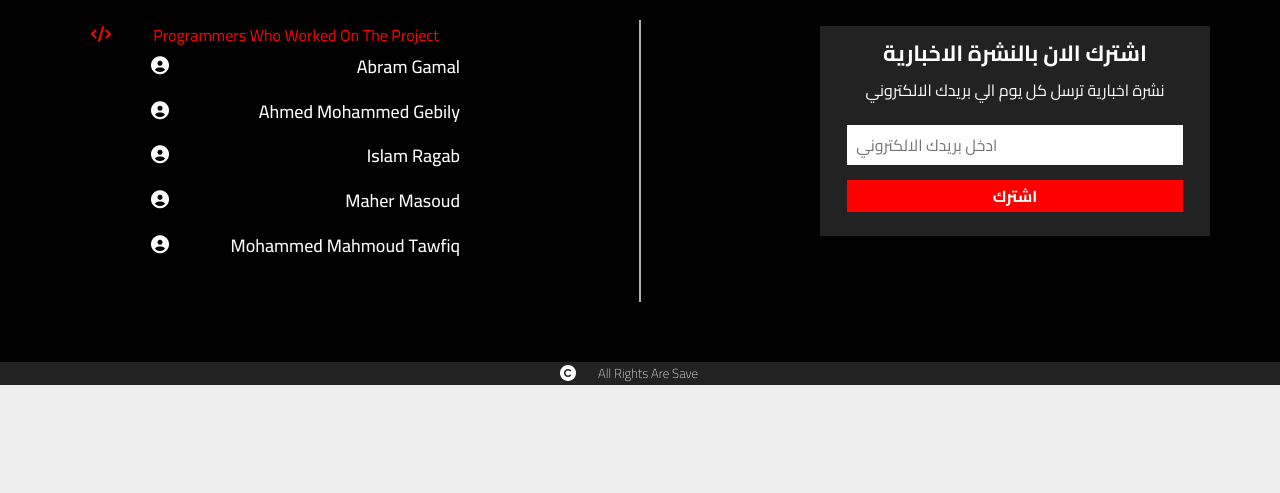
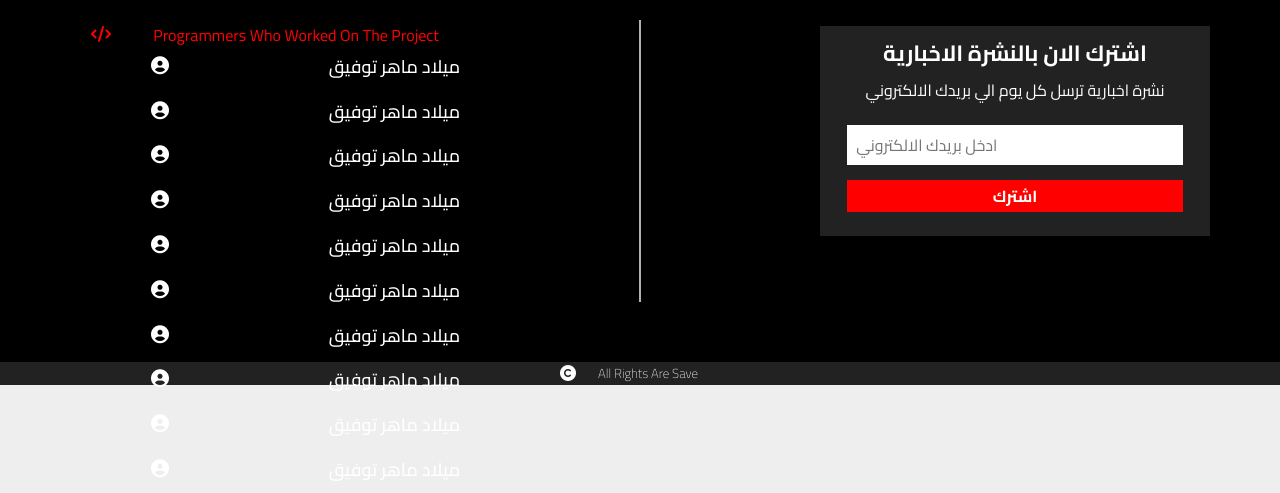
Before and after one commit to meladmaher/TGNEWS, a plain HTML site: page index.html in a window 1280 px wide. Shown: the part 3270-3763 px from the top of the page. Before the commit the page ends 3655 px from the top, so only its background shows below. Drawn offline with Linux system fonts and the light colour scheme.

Commit message:
Update index.html

```diff
--- a/index.html
+++ b/index.html
@@ -25,7 +25,7 @@
   <link rel="preconnect" href="https://fonts.gstatic.com" crossorigin>
   <link href="https://fonts.googleapis.com/css2?family=Cairo:wght@200;300;400;500;600;700;800;900;1000&display=swap"
     rel="stylesheet">
-  <title>TG News</title>
+  <title>News</title>
 </head>
 
 <body>
@@ -437,11 +437,16 @@
             <p>Programmers Who Worked On The Project</p>
           </div>
           <div class="TheNAme">
-            <h1> <i class="fa-solid fa-circle-user"></i>Abram Gamal</h1>
-            <h1> <i class="fa-solid fa-circle-user"></i>Ahmed Mohammed Gebily</h1>
-            <h1> <i class="fa-solid fa-circle-user"></i>Islam Ragab</h1>
-            <h1> <i class="fa-solid fa-circle-user"></i>Maher Masoud</h1>
-            <h1><i class="fa-solid fa-circle-user"></i>Mohammed Mahmoud Tawfiq</h1>
+            <h1> <i class="fa-solid fa-circle-user"></i>ميلاد ماهر توفيق</h1>
+            <h1> <i class="fa-solid fa-circle-user"></i>ميلاد ماهر توفيق</h1>
+            <h1> <i class="fa-solid fa-circle-user"></i>ميلاد ماهر توفيق</h1>
+            <h1> <i class="fa-solid fa-circle-user"></i>ميلاد ماهر توفيق</h1>
+            <h1> <i class="fa-solid fa-circle-user"></i>ميلاد ماهر توفيق</h1>
+            <h1> <i class="fa-solid fa-circle-user"></i>ميلاد ماهر توفيق</h1>
+            <h1> <i class="fa-solid fa-circle-user"></i>ميلاد ماهر توفيق</h1>
+            <h1> <i class="fa-solid fa-circle-user"></i>ميلاد ماهر توفيق</h1>
+            <h1> <i class="fa-solid fa-circle-user"></i>ميلاد ماهر توفيق</h1>
+            <h1> <i class="fa-solid fa-circle-user"></i>ميلاد ماهر توفيق</h1>
           </div>
         </div>
       </div>
```
